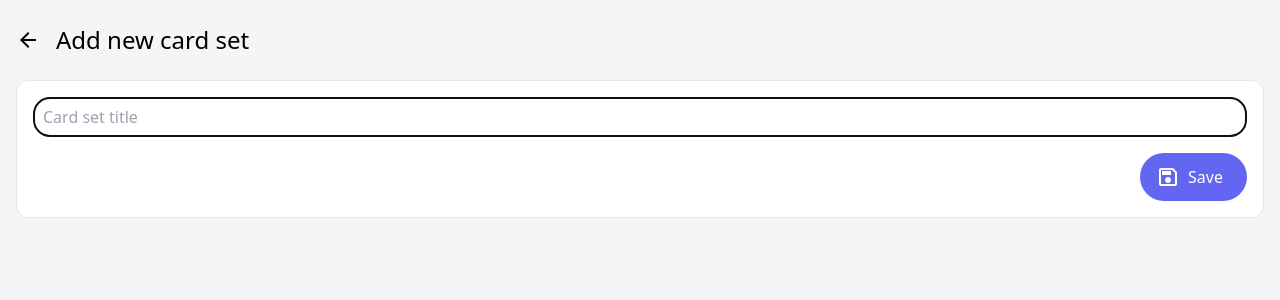
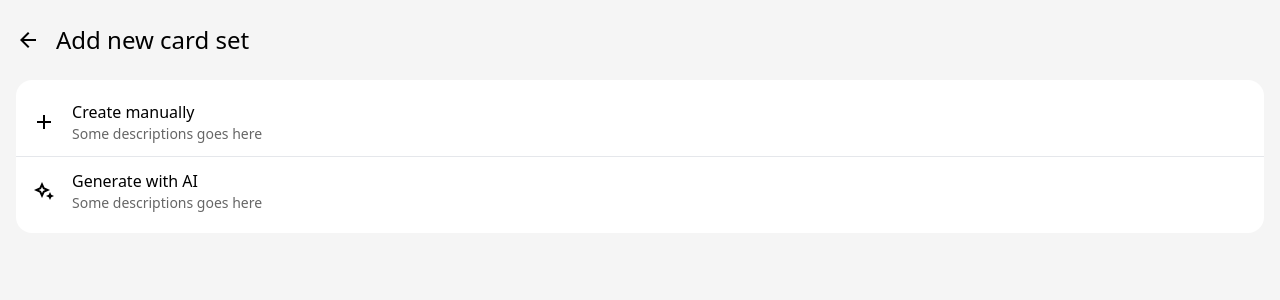
Before and after one commit to sumerokr/memorit-fork, a Vue app: page /sets/new in a window 1280 px wide. Shown: the top 300 px of the page. Built offline with nearby package versions, Linux system fonts and the light colour scheme.

Commit message:
generate set page

```diff
--- a/src/router/index.ts
+++ b/src/router/index.ts
@@ -23,7 +23,17 @@ const router = createRouter({
     {
       path: "/sets/new",
       name: "new-card-set",
+      component: () => import("../views/CreateCardSetView0.vue"),
+    },
+    {
+      path: "/sets/new/create",
+      name: "new-card-set-create",
       component: () => import("../views/CreateCardSetView.vue"),
+    },
+    {
+      path: "/sets/new/generate",
+      name: "new-card-set-generate",
+      component: () => import("../views/GenerateCardSetView.vue"),
     },
     {
       path: "/sets/:cardSetId/edit",
--- /dev/null
+++ b/src/views/CreateCardSetView0.vue
@@ -0,0 +1,89 @@
+<script setup lang="ts">
+import { ref } from "vue";
+import CardSetList from "@/components/CardSetList.vue";
+import type { CardSetV2 } from "@/domain/card-set";
+import { createCardSetUC } from "@/application/create-card-set";
+import { useAsyncState } from "@vueuse/core";
+import CardSetForm from "@/components/CardSetForm.vue";
+import RouterLinkIconButton from "@/components/RouterLinkIconButton.vue";
+import IconButton from "@/components/IconButton.vue";
+
+const title = ref("");
+const createdCardSets = ref<
+  (CardSetV2 & {
+    cardsCount: number;
+    cardsToStudyCount: number;
+  })[]
+>([]);
+
+const { isLoading, execute } = useAsyncState(createCardSetUC, null, {
+  immediate: false,
+  onSuccess: (cardSet) => {
+    if (!cardSet) {
+      return;
+    }
+
+    createdCardSets.value.unshift({
+      ...cardSet,
+      cardsCount: 0,
+      cardsToStudyCount: 0,
+    });
+
+    title.value = "";
+  },
+});
+
+const onSubmit = async () => {
+  if (isLoading.value) {
+    return;
+  }
+
+  if (!title.value) {
+    return;
+  }
+
+  await execute(0, { title: title.value });
+};
+</script>
+
+<template>
+  <div class="flex flex-col flex-grow p-4 bg-neutral-100">
+    <div class="flex items-center mb-4">
+      <RouterLinkIconButton
+        icon="arrow_back"
+        class="-ml-3 mr-1"
+        :to="{ name: 'sets' }"
+        >Back</RouterLinkIconButton
+      >
+      <h1 class="text-2xl">Add new card set</h1>
+    </div>
+
+    <ul class="bg-white rounded-2xl py-2 divide-y">
+      <li>
+        <RouterLink
+          :to="{ name: 'new-card-set-create' }"
+          class="flex items-start gap-1 px-1 py-2.5"
+        >
+          <IconButton icon="add" class="" />
+          <div class="py-0.5">
+            <h2 class="font-medium">Create manually</h2>
+            <p class="text-sm opacity-60">Some descriptions goes here</p>
+          </div>
+        </RouterLink>
+      </li>
+
+      <li>
+        <RouterLink
+          :to="{ name: 'new-card-set-generate' }"
+          class="flex items-start gap-1 px-1 py-2.5"
+        >
+          <IconButton icon="magic_button" class="" />
+          <div class="py-0.5">
+            <h2 class="font-medium">Generate with AI</h2>
+            <p class="text-sm opacity-60">Some descriptions goes here</p>
+          </div>
+        </RouterLink>
+      </li>
+    </ul>
+  </div>
+</template>
--- /dev/null
+++ b/src/views/GenerateCardSetView.vue
@@ -0,0 +1,73 @@
+<script setup lang="ts">
+import { ref } from "vue";
+import CardSetList from "@/components/CardSetList.vue";
+import type { CardSetV2 } from "@/domain/card-set";
+import { createCardSetUC } from "@/application/create-card-set";
+import { useAsyncState } from "@vueuse/core";
+import CardSetForm from "@/components/CardSetForm.vue";
+import RouterLinkIconButton from "@/components/RouterLinkIconButton.vue";
+
+const title = ref("");
+const createdCardSets = ref<
+  (CardSetV2 & {
+    cardsCount: number;
+    cardsToStudyCount: number;
+  })[]
+>([]);
+
+const { isLoading, execute } = useAsyncState(createCardSetUC, null, {
+  immediate: false,
+  onSuccess: (cardSet) => {
+    if (!cardSet) {
+      return;
+    }
+
+    createdCardSets.value.unshift({
+      ...cardSet,
+      cardsCount: 0,
+      cardsToStudyCount: 0,
+    });
+
+    title.value = "";
+  },
+});
+
+const onSubmit = async () => {
+  if (isLoading.value) {
+    return;
+  }
+
+  if (!title.value) {
+    return;
+  }
+
+  await execute(0, { title: title.value });
+};
+</script>
+
+<template>
+  <div class="flex flex-col flex-grow p-4 bg-neutral-100">
+    <div class="flex items-center mb-4">
+      <RouterLinkIconButton
+        icon="arrow_back"
+        class="-ml-3 mr-1"
+        :to="{ name: 'sets' }"
+        >Back</RouterLinkIconButton
+      >
+      <h1 class="text-2xl">Add new card set</h1>
+    </div>
+
+    <ul class="flexbox">
+      <li>
+        <RouterLink :to="{ name: 'new-card-set-create' }"
+          >Create manually</RouterLink
+        >
+      </li>
+      <li>
+        <RouterLink :to="{ name: 'new-card-set-generate' }"
+          >Create manually</RouterLink
+        >
+      </li>
+    </ul>
+  </div>
+</template>
```
